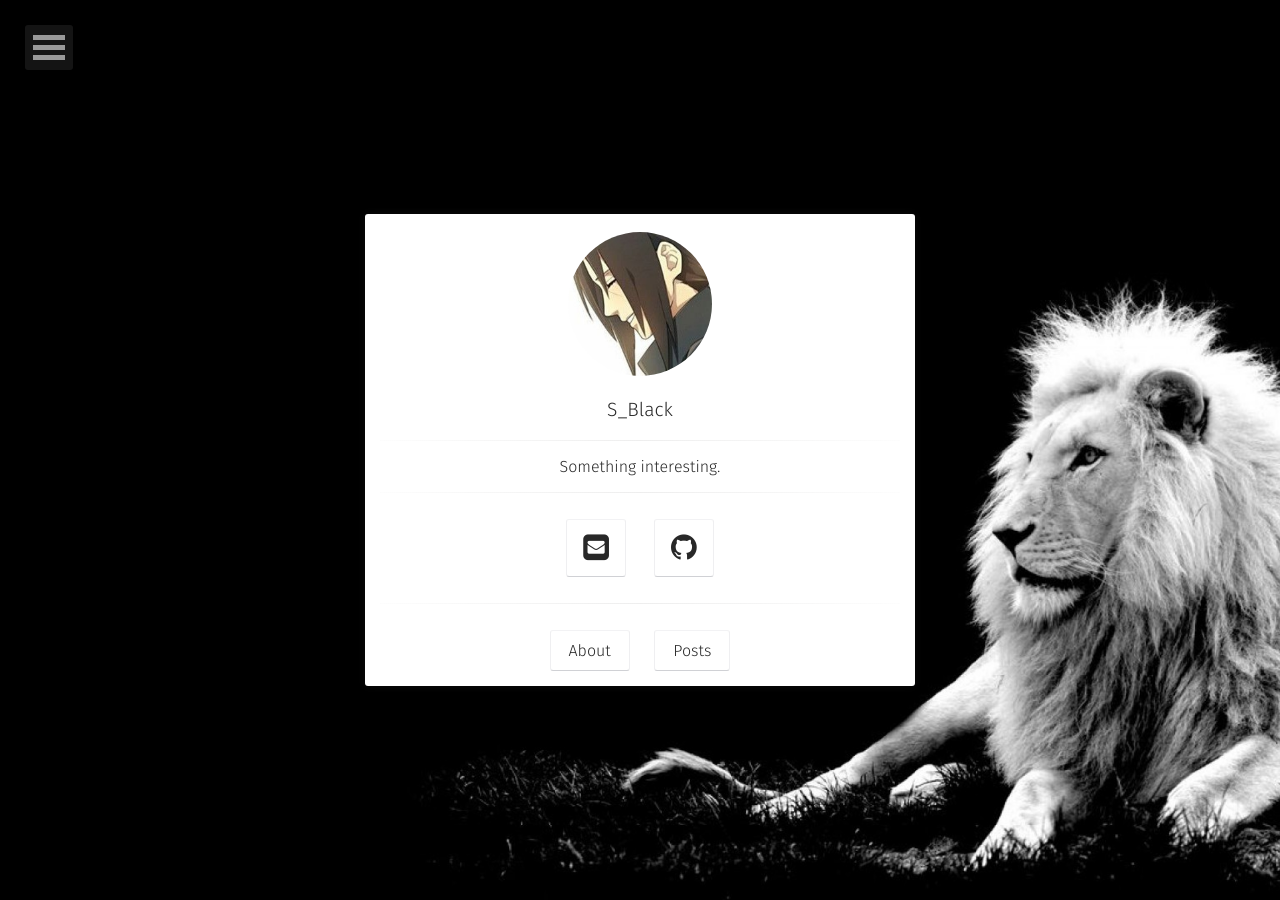
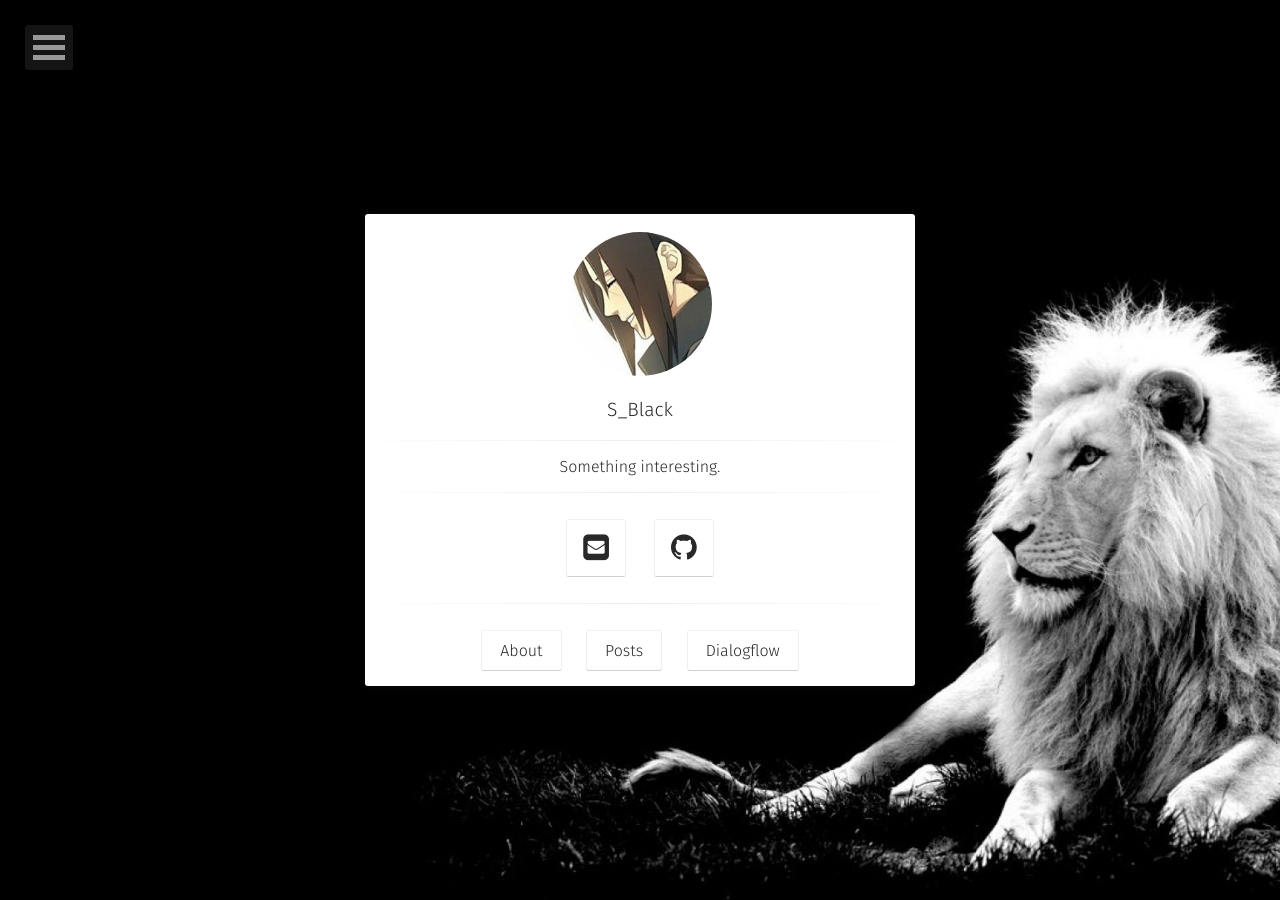
Before and after one commit to BlackWaters/BlackWaters.github.io, a Jekyll site: the page built from index.html, in a window 1280 px wide. Built offline with Jekyll 4.4.1, drawn with Linux system fonts in a browser that asks for light colours; some web fonts are replaced.

Commit message:
dialogflow

```diff
--- a/_layouts/home.html
+++ b/_layouts/home.html
@@ -38,6 +38,9 @@ layout: compress
                          <a class="btn zoombtn" href="{{ site.url }}/posts">
                          Posts
                          </a>
+                         <a class="btn zoombtn" href="{{ site.url }}/dialogflow">
+                         	Dialogflow
+                         </a>
                                           </h3>
             </div>
         </div>
```
